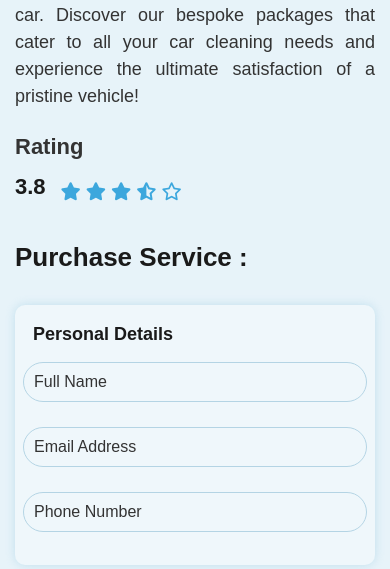
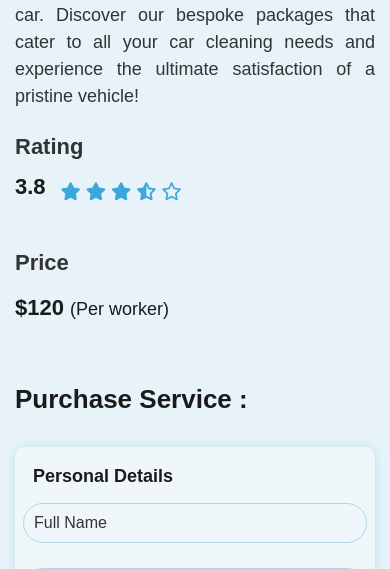
Before and after one commit to sohil-P/Project, a PHP site: page /car-service.html in a window 390 px wide. Shown: the part 683-1252 px from the top of the page. Run offline with PHP 8.4, Linux system fonts and the light colour scheme; some libraries are stand-ins or nearby versions; some web fonts are replaced.

Commit message:
updates files

```diff
--- a/car-service.html
+++ b/car-service.html
@@ -57,9 +57,21 @@
                 Car Cleaning Service
               </h2>
               <div class="slider" data-aos="fade-up" data-aos-duration="1000">
-                <img src="images/car-cleaning1.webp" loading="lazy" alt="Car Cleaning 1" />
-                <img src="images/car-cleaning2.webp" loading="lazy" alt="Car Cleaning 2" />
-                <img src="images/car-cleaning3.webp" loading="lazy" alt="Car Cleaning 3" />
+                <img
+                  src="images/car-cleaning1.webp"
+                  loading="lazy"
+                  alt="Car Cleaning 1"
+                />
+                <img
+                  src="images/car-cleaning2.webp"
+                  loading="lazy"
+                  alt="Car Cleaning 2"
+                />
+                <img
+                  src="images/car-cleaning3.webp"
+                  loading="lazy"
+                  alt="Car Cleaning 3"
+                />
               </div>
             </div>
             <div class="service-home-details">
@@ -73,6 +85,7 @@
                 packages that cater to all your car cleaning needs and
                 experience the ultimate satisfaction of a pristine vehicle!
               </p>
+              <div class="rating-price-section">
                 <div class="service-rating-section">
                   <p
                     data-aos="fade-up"
@@ -93,6 +106,25 @@
                     <i class="fa-solid fa-star"></i>
                     <i class="fa-solid fa-star-half-stroke"></i>
                     <i class="fa-regular fa-star"></i>
+                  </div>
+                </div>
+                <div class="service-price-section">
+                  <p
+                    data-aos="fade-up"
+                    data-aos-duration="1000"
+                    data-aos-delay="200"
+                  >
+                    Price
+                  </p>
+                  <h5
+                    class="title-price-value"
+                    data-aos="fade-up"
+                    data-aos-duration="1000"
+                    data-aos-delay="200"
+                  >
+                    $120
+                    <span>(Per worker)</span>
+                  </h5>
                 </div>
               </div>
             </div>
--- a/service.css
+++ b/service.css
@@ -63,7 +63,7 @@
   font-weight: 500;
 }
 .service-rating-section p {
-  margin: 20px 0 0 0;
+  margin: 20px 0;
   font-size: var(--fs-2x1);
   font-weight: 700;
 }
@@ -81,6 +81,27 @@
   font-size: var(--fs-2x1);
   margin-right: 10px;
   margin-bottom: 10px;
+}
+.rating-price-section {
+  display: flex;
+  align-items: center;
+  justify-content: space-evenly;
+  gap: 20px;
+  margin: 20px 0 0 0;
+}
+.service-price-section p {
+  font-size: var(--fs-2x1);
+  margin: 20px 0;
+  font-weight: 700;
+}
+.service-price-section h5 {
+  font-size: var(--fs-2x1);
+  margin-right: 10px;
+  margin-bottom: 10px;
+}
+.title-price-value span {
+  font-size: var(--fs-lg);
+  font-weight: 500;
 }
 
 /* --------- form details --------- */
@@ -326,8 +347,20 @@
     font-size: var(--fs-lg);
     margin: 20px 0 0 0;
   }
+  .rating-price-section{
+    margin: 0 0 20px 0;
+  }
   .service-rating-section p {
     font-size: var(--fs-2x1);
+  }
+  .rating-price-section {
+    flex-direction: column;
+    align-items: flex-start;
+  }
+  .service-price-section p {
+    font-size: var(--fs-2x1);
+    margin: 15px 0;
+    font-weight: 700;
   }
   .form-container {
     grid-template-columns: repeat(2, 1fr);
```
Also changed, not shown: bathroom-service.html (+42 -4 lines), carpet-service.html (+42 -4 lines), furniture-service.html (+42 -4 lines), window-service.html (+42 -4 lines). Lines whose indentation alone changed are shown as unchanged.
